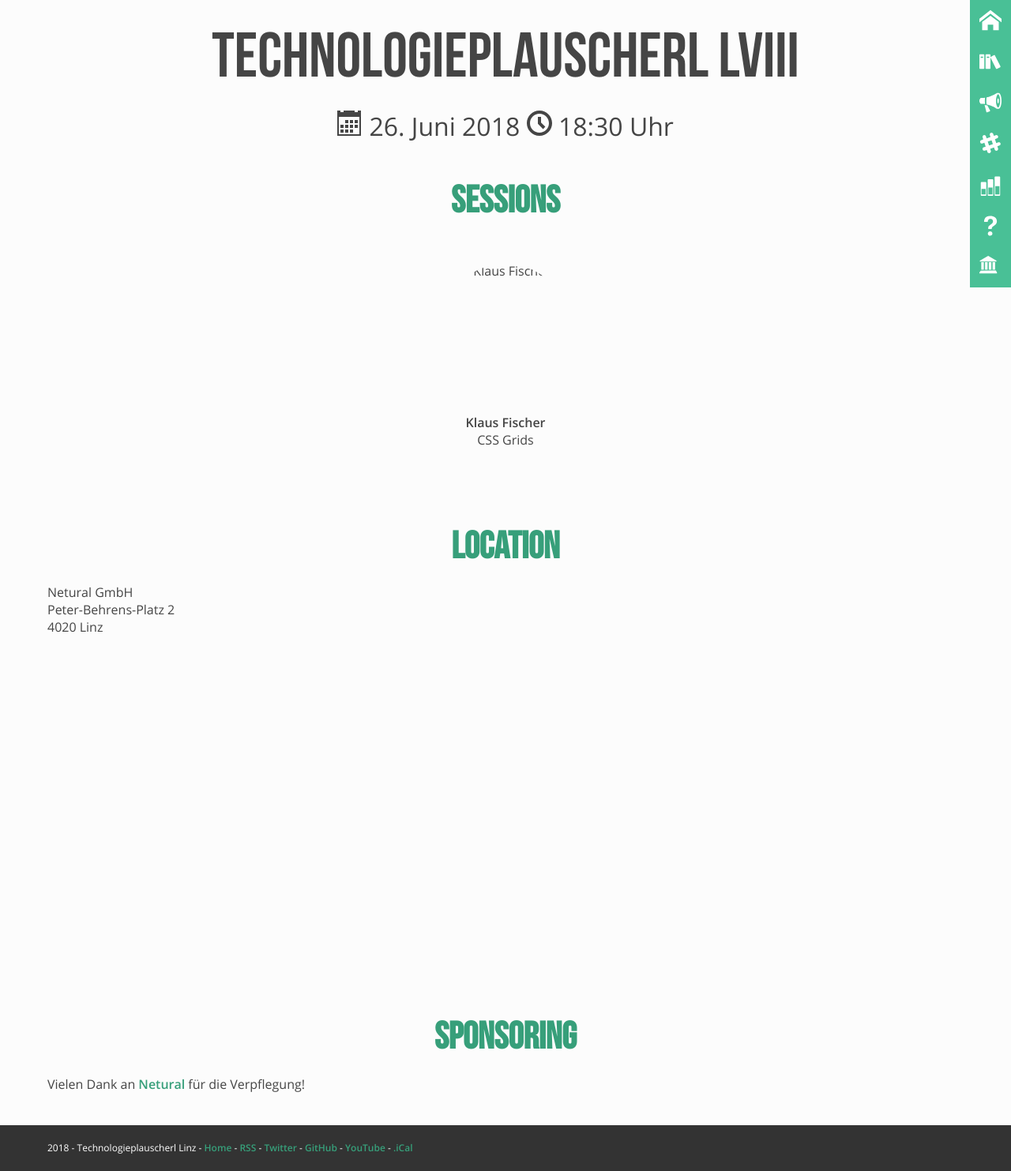
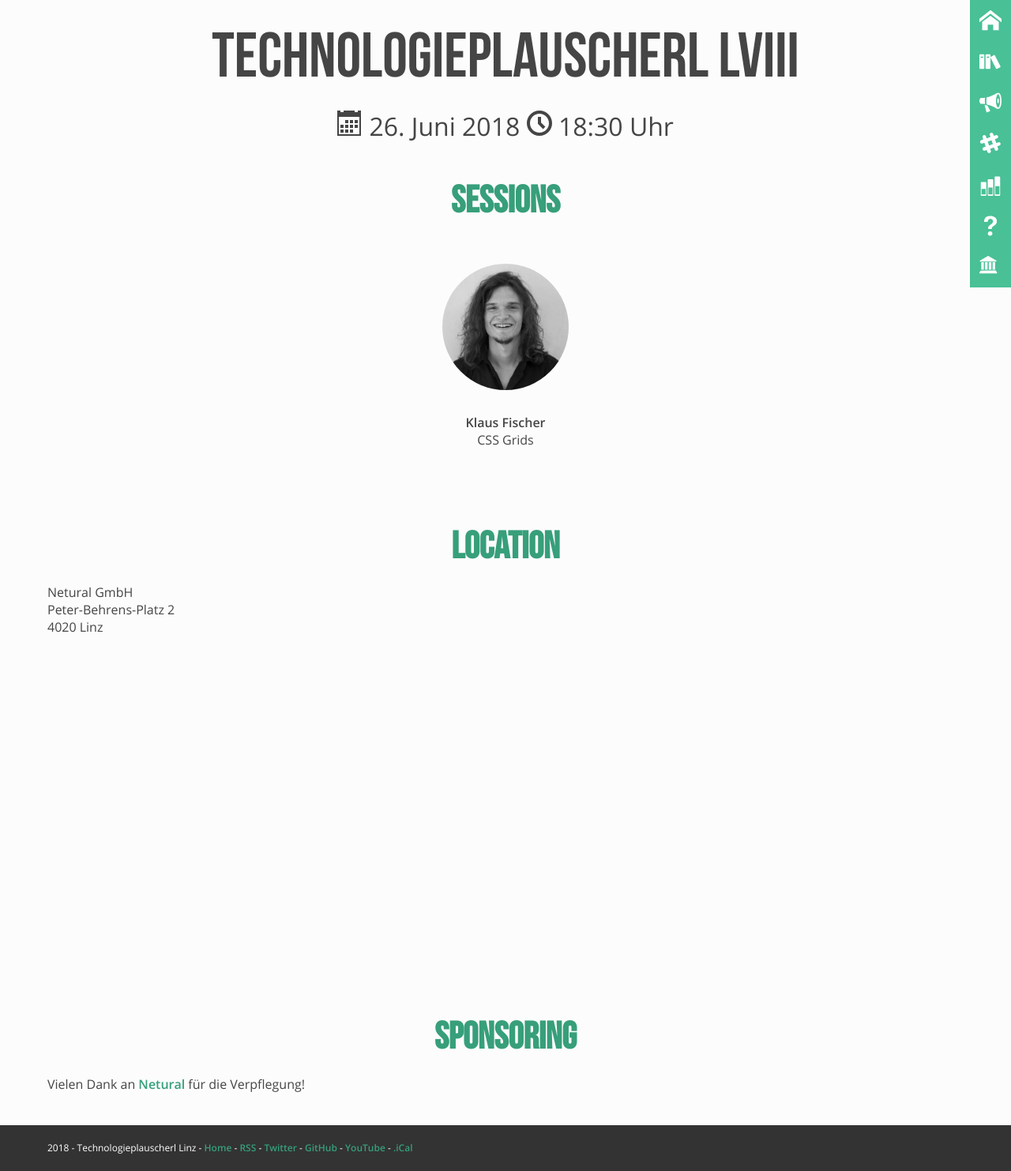
Before and after one commit to mericanAncer127/plauscherl, a Jekyll site: the page built from _plauscherl/58.html, in a window 1280 px wide. Shown: the whole page at 79% size. Built offline with Jekyll 4.4.1, drawn with Linux system fonts in a browser that asks for light colours.

Commit message:
Update 58.html

```diff
--- a/_plauscherl/58.html
+++ b/_plauscherl/58.html
@@ -25,5 +25,5 @@ speakers:
 -
   name: "Klaus Fischer"
   talk: "CSS Grids"
-  img: ""
+  img: "//img/speaker-avatars/klaus_fischer.jpg"
 ---
```
